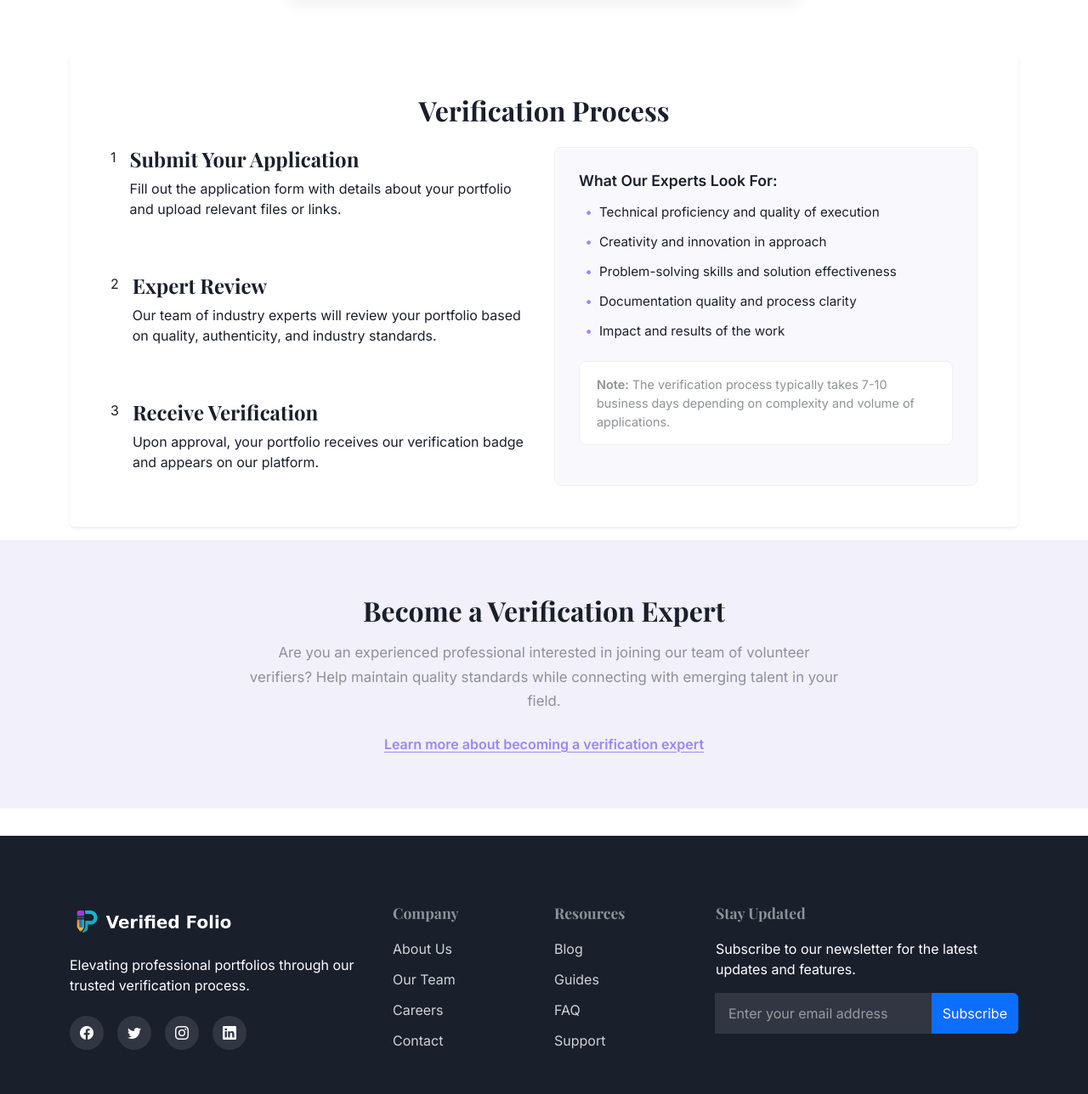
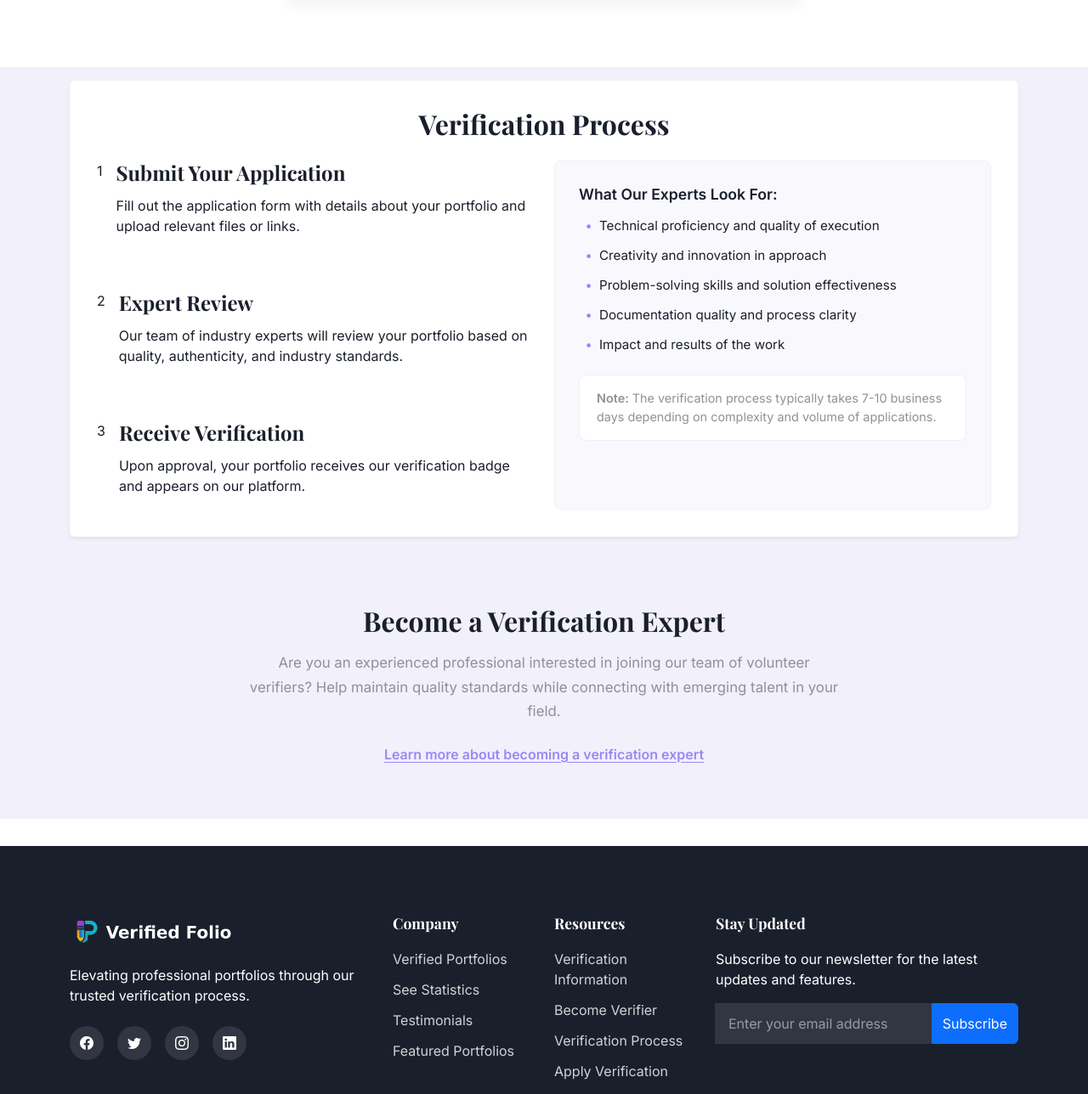
Before and after one commit to repoeli/csshtmlproject, a plain HTML site: page apply.html in a window 1280 px wide. Shown: the part 1555-2843 px from the top of the page at 85% size. Drawn offline with nearby package versions, Linux system fonts and the light colour scheme.

Commit message:
improve site-wide consistency and accessibility
- Enhance navigation structure with proper ARIA attributes
- Add verification-process-section with consistent styling
- Improve process steps display with numbered indicators
- Implement responsive layout adjustments for mobile devices
- Standardize footer links across all pages with descriptive aria-labels
- Fix social media links with proper rel attributes for security
- Optimize image loading with width/height attributes and lazy loading
- Add form validation with proper feedback messages
- Ensure all interactive elements are keyboard accessible

```diff
--- a/apply.html
+++ b/apply.html
@@ -191,9 +191,9 @@
         </section>
 
         <!-- Verification Process Section -->
-        <section id="verification-process-section" class="py-3" >
+        <section id="verification-process-section" class="verification-process-section py-3">
             <div class="container">
-                <div class="verification-process-section rounded shadow-sm p-2 p-md-5">
+                <div class="process-content rounded shadow-sm">
                     <h2 class="text-center mb-4">Verification Process</h2>
 
                     <div class="row">
@@ -258,7 +258,7 @@
         </section>
 
         <!-- Become an Expert Section -->
-        <section class="become-expert-section text-center">
+        <section id="become-expert-section" class="become-expert-section text-center">
             <div class="container">
                 <div class="row justify-content-center">
                     <div class="col-lg-9">
@@ -300,20 +300,25 @@
                 <div class="col-lg-2 col-md-4 mb-4 mb-md-0">
                     <h5 id="company-links">Company</h5>
                     <ul class="footer-links" aria-labelledby="company-links">
-                        <li><a href="#" aria-label="About Verified Portfolios">About Us</a></li>
-                        <li><a href="#" aria-label="Meet our team">Our Team</a></li>
-                        <li><a href="#" aria-label="Career opportunities">Careers</a></li>
-                        <li><a href="#" aria-label="Contact us">Contact</a></li>
+                        <li><a href="portfolios.html#container-main" aria-label="Verified Portfolios">Verified
+                                Portfolios</a></li>
+                        <li><a href="index.html#stats-section" aria-label="See Statistics">See Statistics</a></li>
+                        <li><a href="index.html#testimonials-section" aria-label="See Testimonials">Testimonials</a>
+                        </li>
+                        <li><a href="index.html#featured-section" aria-label="Featured Portfolios">Featured
+                                Portfolios</a></li>
                     </ul>
                 </div>
 
                 <div class="col-lg-2 col-md-4 mb-4 mb-md-0">
                     <h5 id="resource-links">Resources</h5>
                     <ul class="footer-links" aria-labelledby="resource-links">
-                        <li><a href="#" aria-label="Read our blog posts">Blog</a></li>
-                        <li><a href="#" aria-label="Portfolio verification guides">Guides</a></li>
-                        <li><a href="#" aria-label="Frequently asked questions">FAQ</a></li>
-                        <li><a href="#" aria-label="Get support">Support</a></li>
+                        <li><a href="#verification-process-section"
+                                aria-label="Read Verification Information">Verification Information</a></li>
+                        <li><a href="#become-expert-section" aria-label="Become a Portfolio verifier">Become
+                                Verifier</a></li>
+                        <li><a href="index.html#process" aria-label="Verification Process">Verification Process</a></li>
+                        <li><a href="#apply-page-header" aria-label="Apply Verification">Apply Verification</a></li>
                     </ul>
                 </div>
 
--- a/assets/css/styles.css
+++ b/assets/css/styles.css
@@ -683,7 +683,7 @@ section {
 .footer h5 {
     margin-bottom: 1.25rem;
     font-size: 1.1rem;
-    color: var(--color-neutral-gray);
+    color: white;
 }
 
 .footer-links {
@@ -974,6 +974,22 @@ section {
     }
 }
 
+/* ======================== Featured Section Styles ======================= */
+.featured-section {
+    background-color: var(--color-soft-gray);
+    padding: 5rem 0;
+    box-shadow: 0 0.5rem 1rem rgba(0, 0, 0, .05);
+    margin-bottom: 0rem;
+}
+
+.featured-section .section-subtitle {
+    font-family: var(--font-body);
+    color: var(--color-neutral-gray);
+    font-size: 1.1rem;
+    margin-bottom: 3rem;
+}
+
+
 /*==================================================== Apply Page Specific Styles ========================================*/
 .apply-page-header {
     padding-top: 60px;
@@ -1105,6 +1121,7 @@ section {
 .become-expert-section a:hover {
     color: var(--color-secondary-purple);
 }
+
 .btn-submit-verification {
     background-color: var(--color-primary-purple);
     border-color: var(--color-primary-purple);
@@ -1229,6 +1246,22 @@ section {
     font-weight: 600;
 }
 
+/* =====================================Verification Process Section =========================================*/
+.verification-process-section {
+    background-color: var(--color-soft-gray);
+    padding: 2rem 0;
+    margin-top: 2rem;
+    margin-bottom: 0rem;
+}
+
+/* Keep your existing process-content styles */
+.process-content {
+    padding: 2rem;
+    background-color: #fff;
+    border-radius: 0.5rem;
+    box-shadow: 0 0.5rem 1rem rgba(0, 0, 0, .05);
+}
+
 /* Layout for the verification process - two-column layout */
 @media (min-width: 992px) {
 
@@ -1315,7 +1348,6 @@ section {
 
     .verification-process-section {
         padding: 1.5rem;
-        background-color: var(--color-soft-gray);
     }
 
     .step-number {
```
Also changed, not shown: index.html (+20 -15 lines), portfolios.html (+14 -8 lines).
